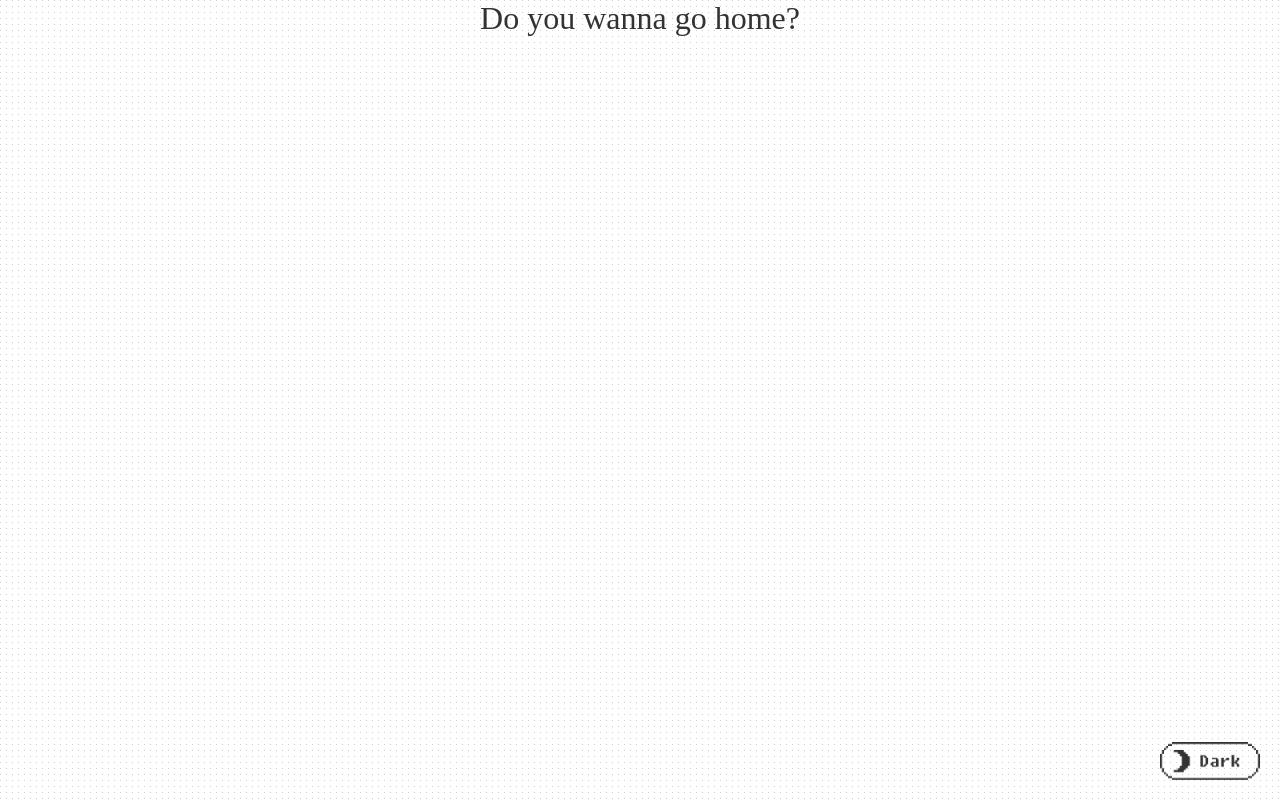
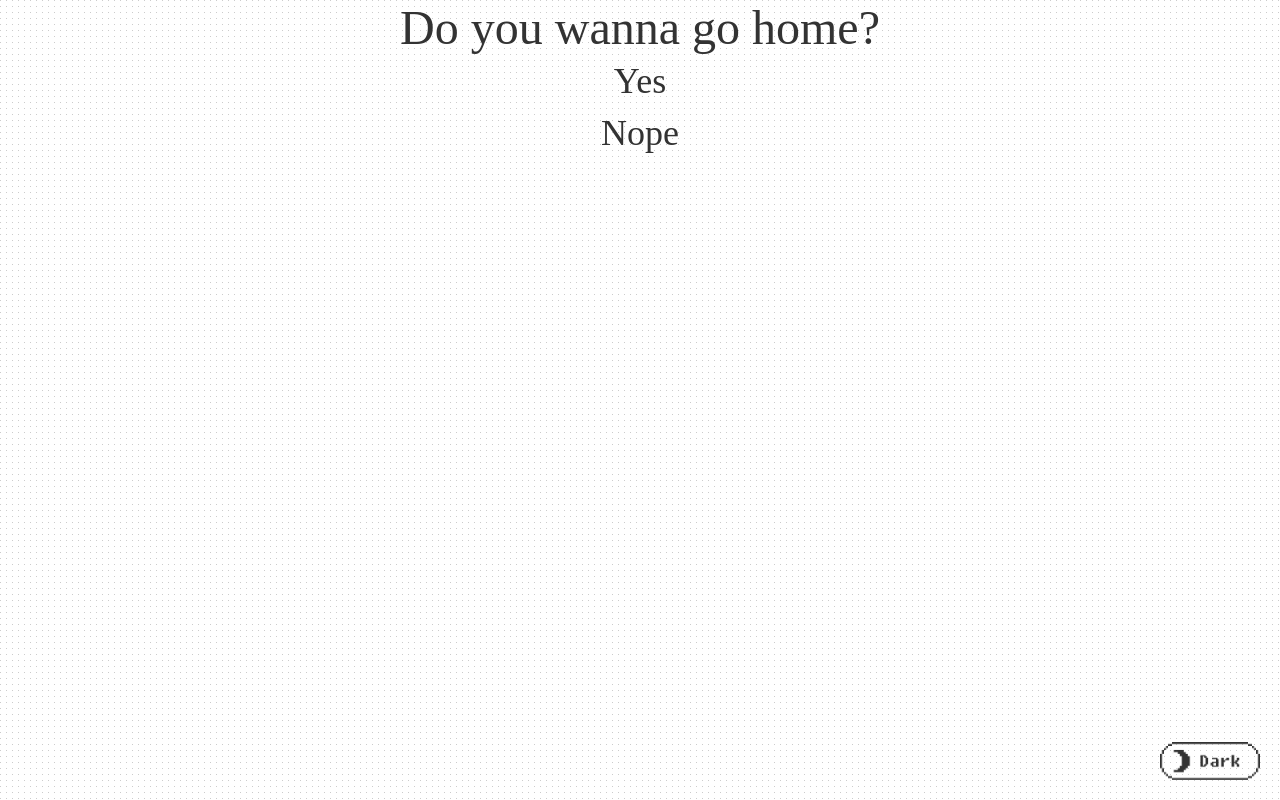
Before and after one commit to qorzi/wannagohome, a React (Create React App) app: page / in a window 1280 px wide. Built offline with nearby package versions, Linux system fonts and the light colour scheme; a web font is replaced by a local one.

Commit message:
버튼 수정

```diff
--- a/src/App.scss
+++ b/src/App.scss
@@ -11,7 +11,21 @@
   text-align: center;
 }
 
-.mainTitle {
+.main {
+  display: flex;
+  flex-direction: column;
+  align-items: center;
   font-family: 'DungGeunMo';
-  font-size: 32px;
+
+  &-title {
+    font-size: 48px;
+  }
+
+  &-button {
+    cursor: pointer;
+    font-size: 36px;
+    padding: 5px;
+    background: none;
+    border: none;
+  }
 }
--- a/src/App.tsx
+++ b/src/App.tsx
@@ -15,10 +15,12 @@ function App() {
 
   function Enter() {
     return (
-      <div>
-        <h1 className='mainTitle'>
+      <div className='main'>
+        <h1 className='main-title'>
           Do you wanna go home?
         </h1>
+        <button className='main-button'>Yes</button>
+        <button className='main-button'>Nope</button>
       </div>
     )
   }
```
